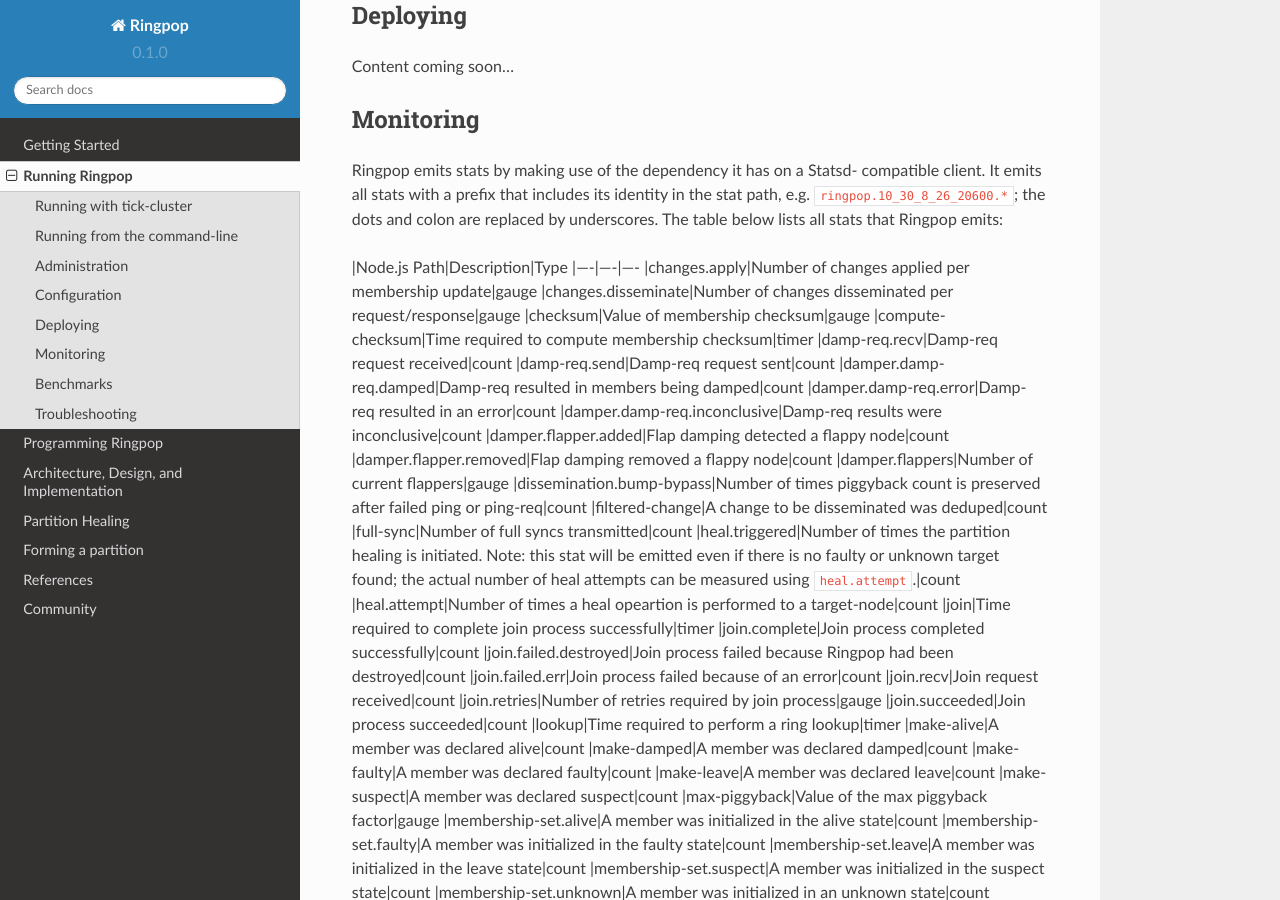
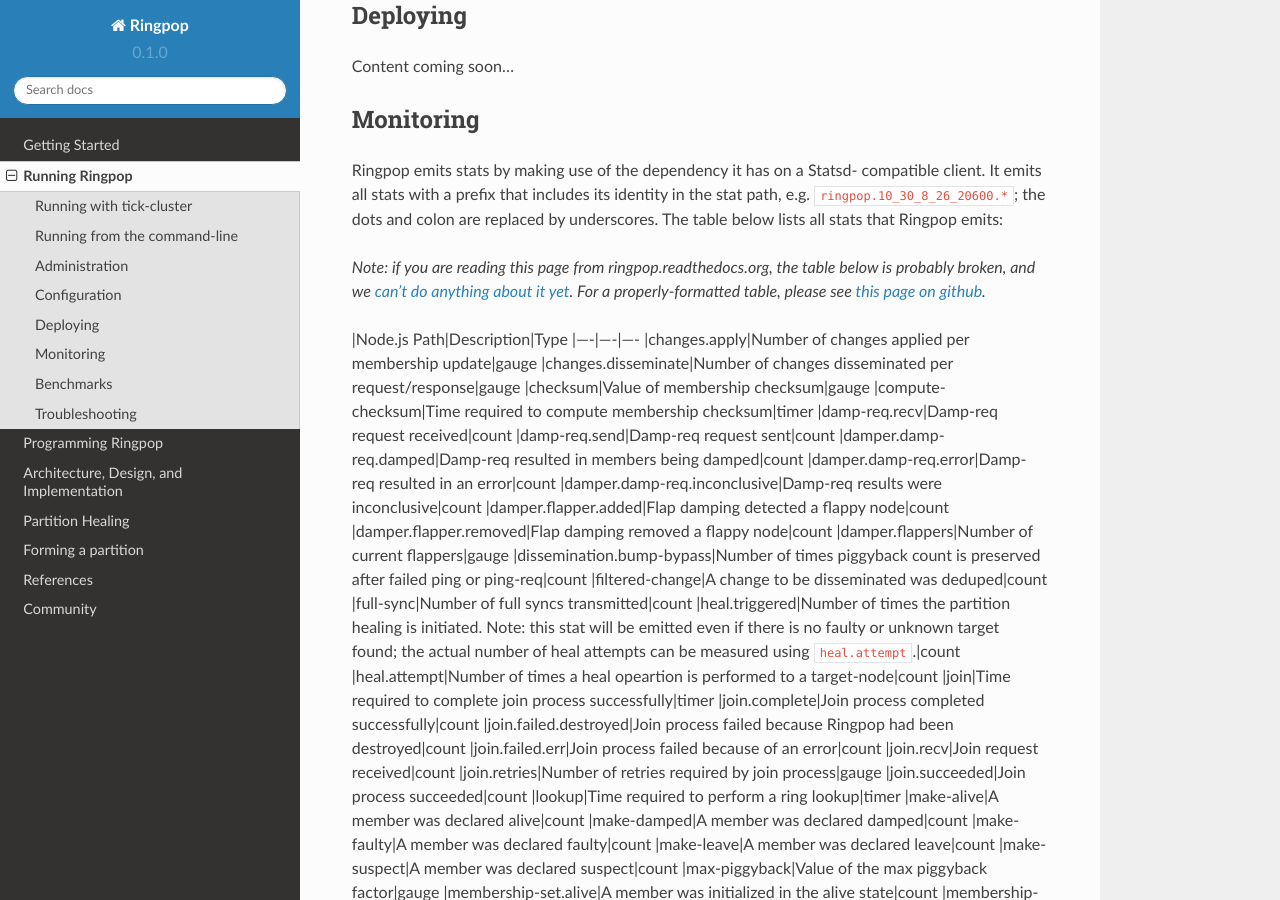
Before and after one commit to uber-node/ringpop-common, a Sphinx documentation site: the page built from docs/running_ringpop.md, in a window 1280 px wide and 900 px high, scrolled down 1428 px. Built offline with Sphinx 7.4.7 and the Read the Docs theme 2.0.0, drawn with Linux system fonts in a browser that asks for light colours.

Commit message:
Add note about broken table in RST

```diff
--- a/docs/running_ringpop.md
+++ b/docs/running_ringpop.md
@@ -48,6 +48,10 @@
 identity in the stat path, e.g. `ringpop.10_30_8_26_20600.*`; the dots
 and colon are replaced by underscores. The table below lists all stats
 that Ringpop emits:
+
+*Note: if you are reading this page from ringpop.readthedocs.org, the table
+below is probably broken, and we [can't do anything about it yet][1]. For a
+properly-formatted table, please see [this page on github][2].*
 
 |Node.js Path|Description|Type
 |----|----|----
```
Also changed, not shown: other parts of docs/running_ringpop.md (+3 -0 lines).
